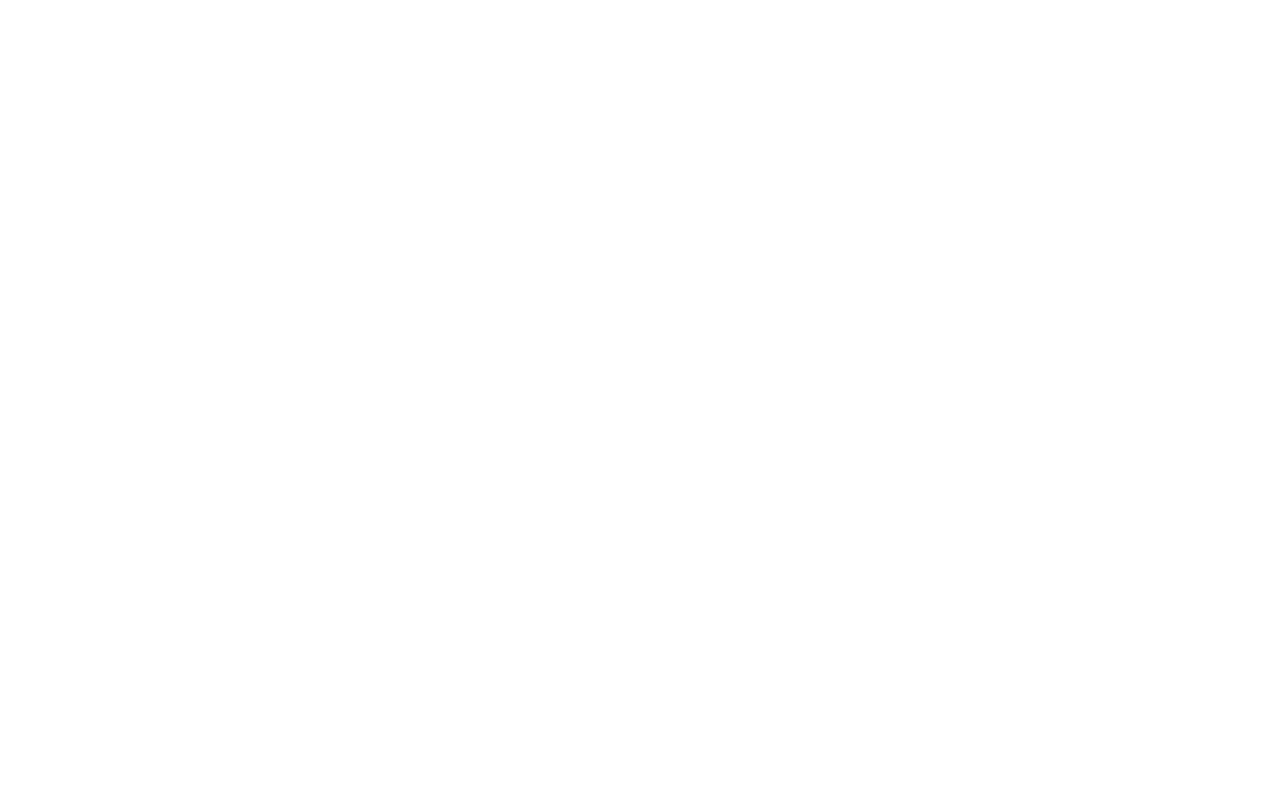
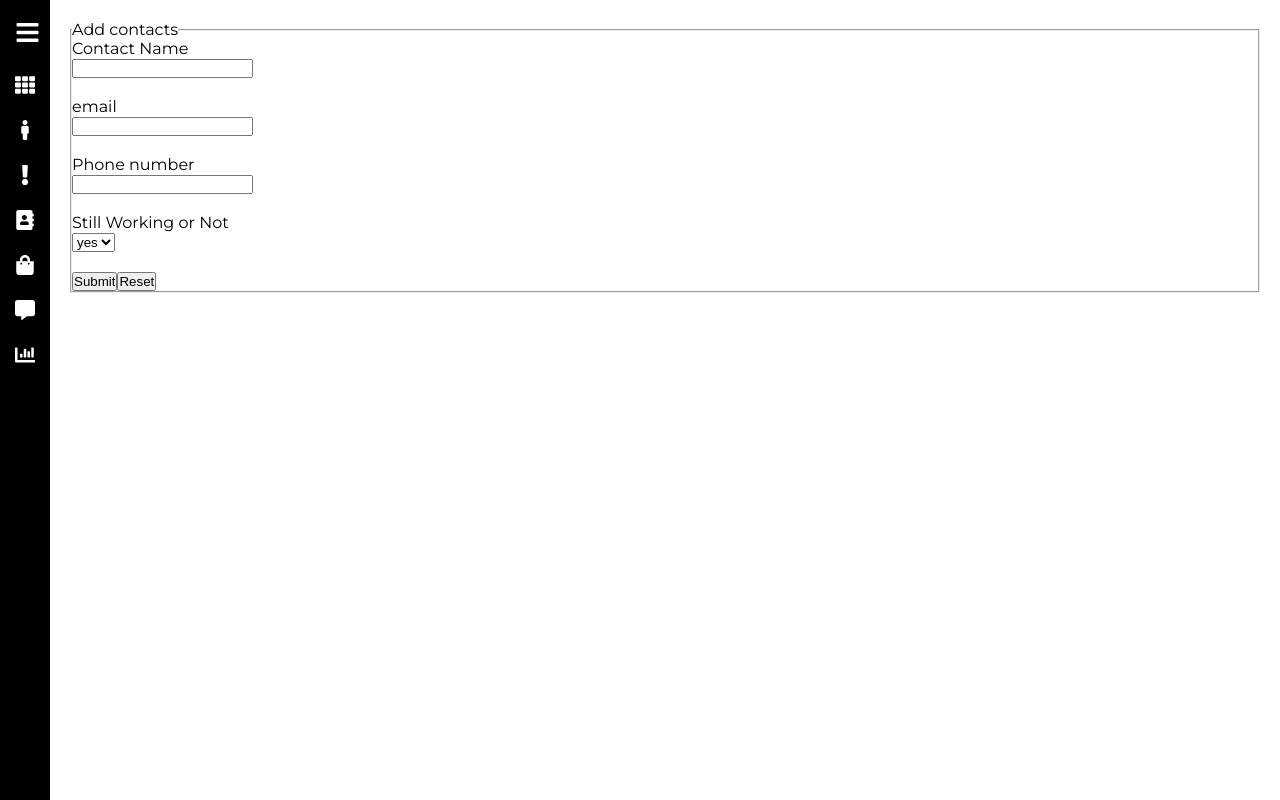
Before and after one commit to Duyoofmp/MiniProject, a React (Create React App) app in the folder FrontEnd/: page /AddContacts in a window 1280 px wide. Before the commit this address had no page. Built offline with nearby package versions, Linux system fonts and the light colour scheme.

Commit message:
added add contact option

```diff
--- a/FrontEnd/src/App.js
+++ b/FrontEnd/src/App.js
@@ -12,6 +12,7 @@
 import ViewRankList from './pages/ViewRankList.jsx';
 import AddStaff from './pages/AddStaff.jsx';
 import AddProduct from './pages/AddProduct';
+import AddContacts from './pages/AddContacts';
 
 import StaffDashboard from './pages/StaffDashboard.jsx';
 import Analytics from './pages/StaffAnalytics.jsx';
@@ -40,6 +41,7 @@
           <Route path="/ViewRankList" element={<ViewRankList />} />
           <Route path="/AddStaff" element={<AddStaff />} />
           <Route path="/AddProduct" element={<AddProduct />} />
+          <Route path="/AddContacts" element={<AddContacts />} />
 
 
 
--- /dev/null
+++ b/FrontEnd/src/pages/AddContacts.jsx
@@ -0,0 +1,36 @@
+import React from 'react';
+import Sidebar from '../components/Sidebar';
+
+const AddContacts= () => {
+    return (
+        <Sidebar name1="Dashboard" name2="ManageStaff" name3="ViewReportedIssue" name4="ManageContatcs" name5="ManageProducts" name6="ViewChangeRequest" name7="ViewRankList">
+
+        <div>
+
+            <form>
+                <fieldset>
+                <legend>Add contacts</legend>
+                <label>Contact Name</label><br></br>
+                <input type="text" required="required"/><br></br><br></br>
+                <label>email</label><br></br>
+                <input type="email" required="required" /><br></br><br></br>
+                <label>Phone number</label><br></br>
+                <input type="text" required="required" /><br></br><br></br>
+                <label>Still Working or Not</label><br></br>
+                <select>
+                    <option>yes</option>
+                    <option>No</option>
+                </select>
+                <br></br><br></br>
+
+                <input type="submit" />
+                <input type="reset" />
+
+                </fieldset>
+            </form>
+        </div>
+        </Sidebar>
+    );
+};
+
+export default AddContacts;
--- a/FrontEnd/src/pages/ManageContatcs.jsx
+++ b/FrontEnd/src/pages/ManageContatcs.jsx
@@ -1,11 +1,14 @@
 import React from 'react';
 import Sidebar from '../components/Sidebar';
+import { NavLink, Navigate } from 'react-router-dom';
+
 
 const ManageContatcs = () => {
     return (
         <Sidebar name1="Dashboard" name2="ManageStaff" name3="ViewReportedIssue" name4="ManageContatcs" name5="ManageProducts" name6="ViewChangeRequest" name7="ViewRankList">
 
         <div>
+
 
         <div className='staff' >
                 <h1 className='h2'>contacts</h1>
@@ -14,62 +17,57 @@
 
 
                 </div>
+                <NavLink to="/AddContacts" key={1} className="link" activeclassName="active">  <button  className='b' >Add contacts</button>  </NavLink>
+
         <table border={5} width={1000} cellPadding={20}>
                 <tr height={70}>
                     <th>Costumer name</th>
                     <th>Phone</th>
                     <th>Email</th>
                     <th>Address</th>
-                    <th>Action</th>
+
                 </tr>
                 <tr height={50}>
                     <td>Raghu</td>
                     <td>28373</td>
                     <td>ndsdk@gmail.com</td>
                     <td>dlmd (h) ddjsd.cc</td>
-                    <td>add</td>
                 </tr>
                 <tr height={50}>
                     <td>Raghu</td>
                     <td>28373</td>
                     <td>ndsdk@gmail.com</td>
                     <td>dlmd (h) ddjsd.cc</td>
-                    <td>add</td>
                 </tr>
                 <tr height={50}>
                     <td>Raghu</td>
                     <td>28373</td>
                     <td>ndsdk@gmail.com</td>
                     <td>dlmd (h) ddjsd.cc</td>
-                    <td>add</td>
                 </tr>
                 <tr height={50}>
                     <td>Raghu</td>
                     <td>28373</td>
                     <td>ndsdk@gmail.com</td>
                     <td>dlmd (h) ddjsd.cc</td>
-                    <td>add</td>
                 </tr>
                 <tr height={50}>
                     <td>Raghu</td>
                     <td>28373</td>
                     <td>ndsdk@gmail.com</td>
                     <td>dlmd (h) ddjsd.cc</td>
-                    <td>add</td>
                 </tr>
                 <tr height={50}>
                     <td>Raghu</td>
                     <td>28373</td>
                     <td>ndsdk@gmail.com</td>
                     <td>dlmd (h) ddjsd.cc</td>
-                    <td>add</td>
                 </tr>
                 <tr height={50}>
                     <td>Raghu</td>
                     <td>28373</td>
                     <td>ndsdk@gmail.com</td>
                     <td>dlmd (h) ddjsd.cc</td>
-                    <td>add</td>
                 </tr>
             </table>
         </div>
--- a/FrontEnd/src/pages/ManageProducts.jsx
+++ b/FrontEnd/src/pages/ManageProducts.jsx
@@ -1,10 +1,12 @@
 import React from 'react';
 import Sidebar from '../components/Sidebar';
-import { NavLink } from 'react-router-dom';
+import { NavLink, Navigate } from 'react-router-dom';
+import { useNavigate } from 'react-router-dom';
 
 
 
 const ManageProducts = () => {
+
     return (
         <Sidebar name1="Dashboard" name2="ManageStaff" name3="ViewReportedIssue" name4="ManageContatcs" name5="ManageProducts" name6="ViewChangeRequest" name7="ViewRankList">
 
```
